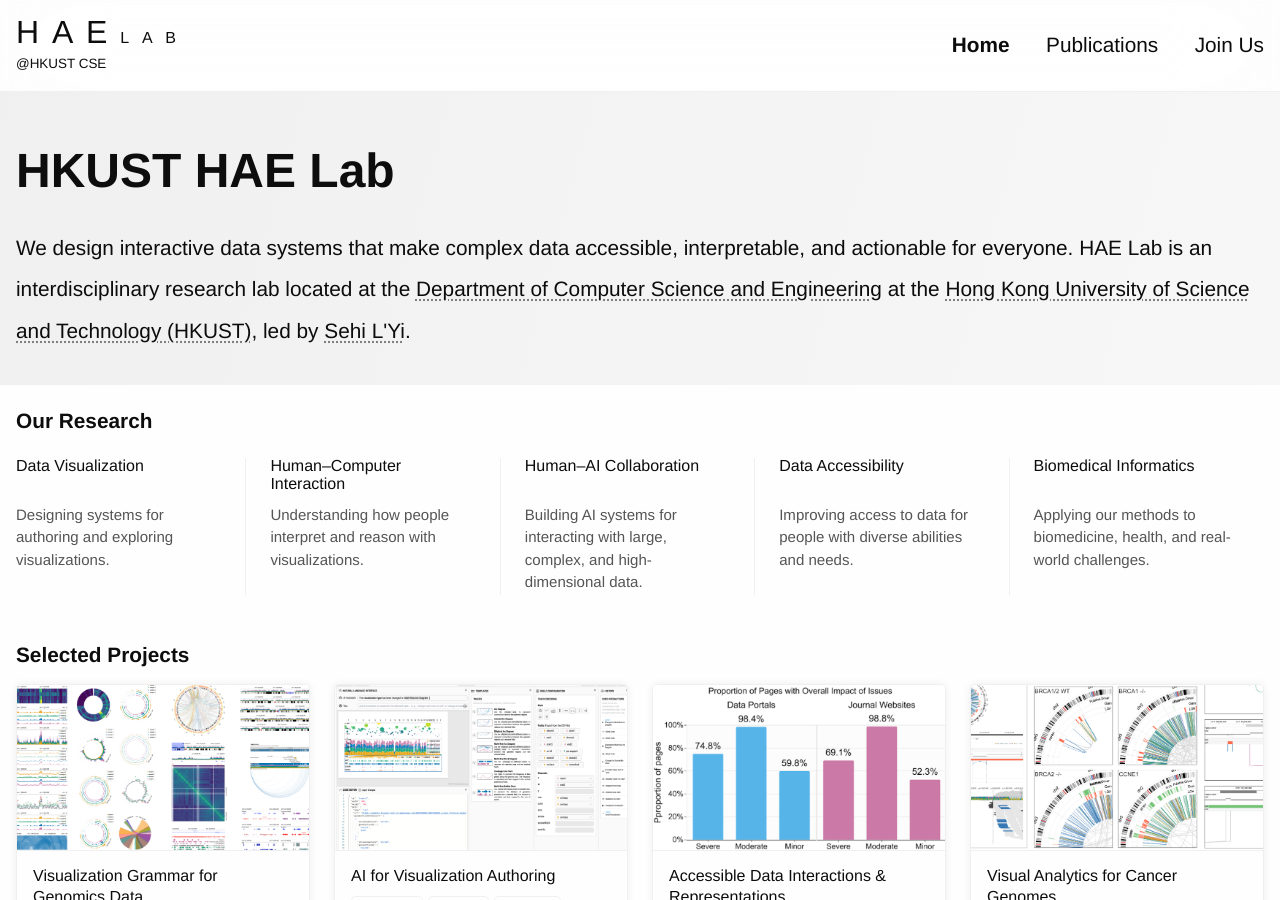
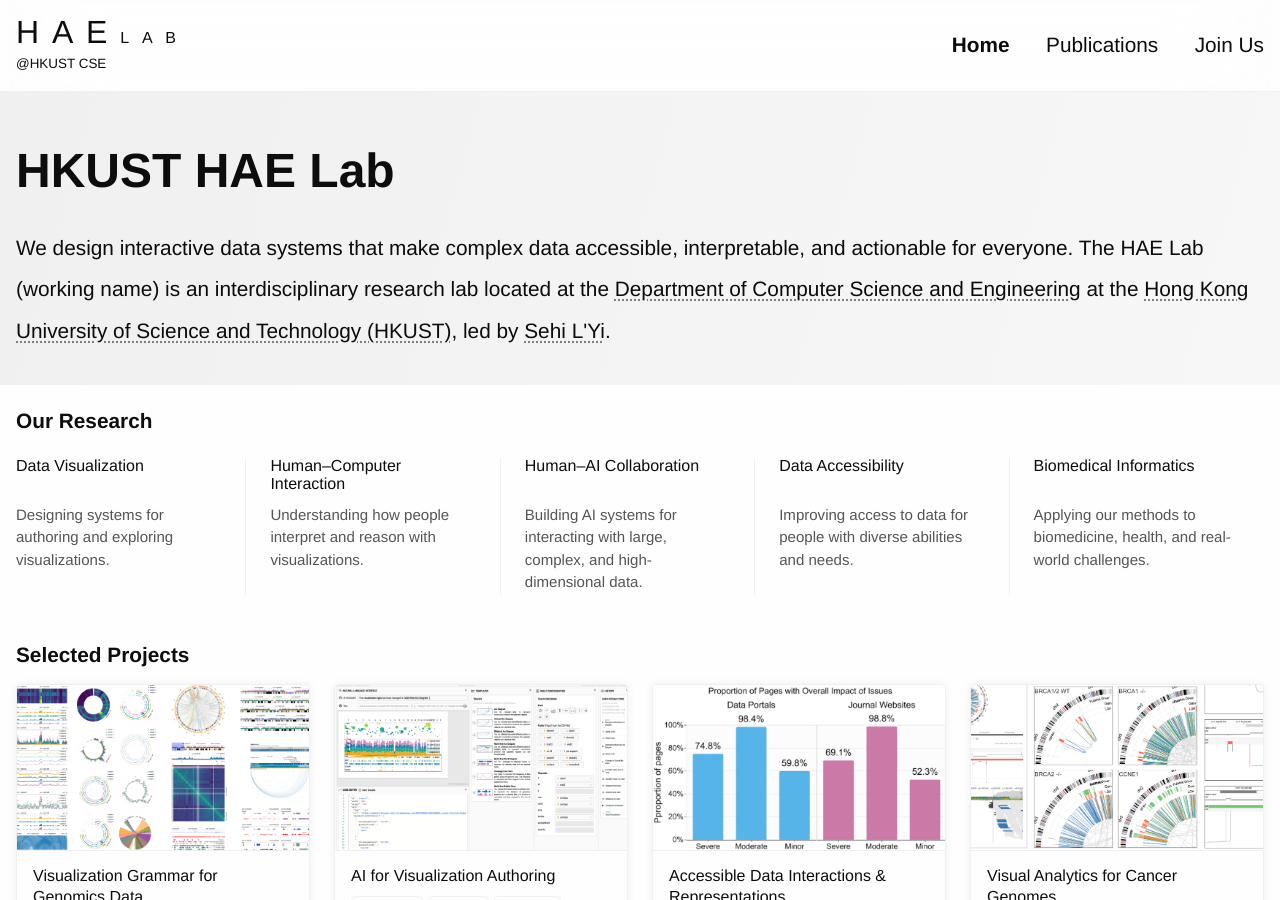
Before and after one commit to hae-lab/hae-lab.github.io, a Jekyll site: the page built from index.md, in a window 1280 px wide and 900 px high. Built offline with Jekyll 4.4.1, drawn with Linux system fonts in a browser that asks for light colours.

Commit message:
Update index.md

```diff
--- a/index.md
+++ b/index.md
@@ -7,7 +7,7 @@ title: HAE Lab | Home
   <h2 class="largestest">HKUST HAE Lab</h2>
   <span id='lab-desc'>
     We design interactive data systems that make complex data accessible, interpretable, and actionable for everyone.
-    HAE Lab is an interdisciplinary research lab located at the <a href="https://cse.hkust.edu.hk/">Department of Computer Science and Engineering</a> at the <a href="http://hkust.edu.hk/">Hong Kong University of Science and Technology (HKUST)</a>, led by <a href="https://sehilyi.com">Sehi L'Yi</a>.
+    The HAE Lab (working name) is an interdisciplinary research lab located at the <a href="https://cse.hkust.edu.hk/">Department of Computer Science and Engineering</a> at the <a href="http://hkust.edu.hk/">Hong Kong University of Science and Technology (HKUST)</a>, led by <a href="https://sehilyi.com">Sehi L'Yi</a>.
   </span>
 </div>
 
```
